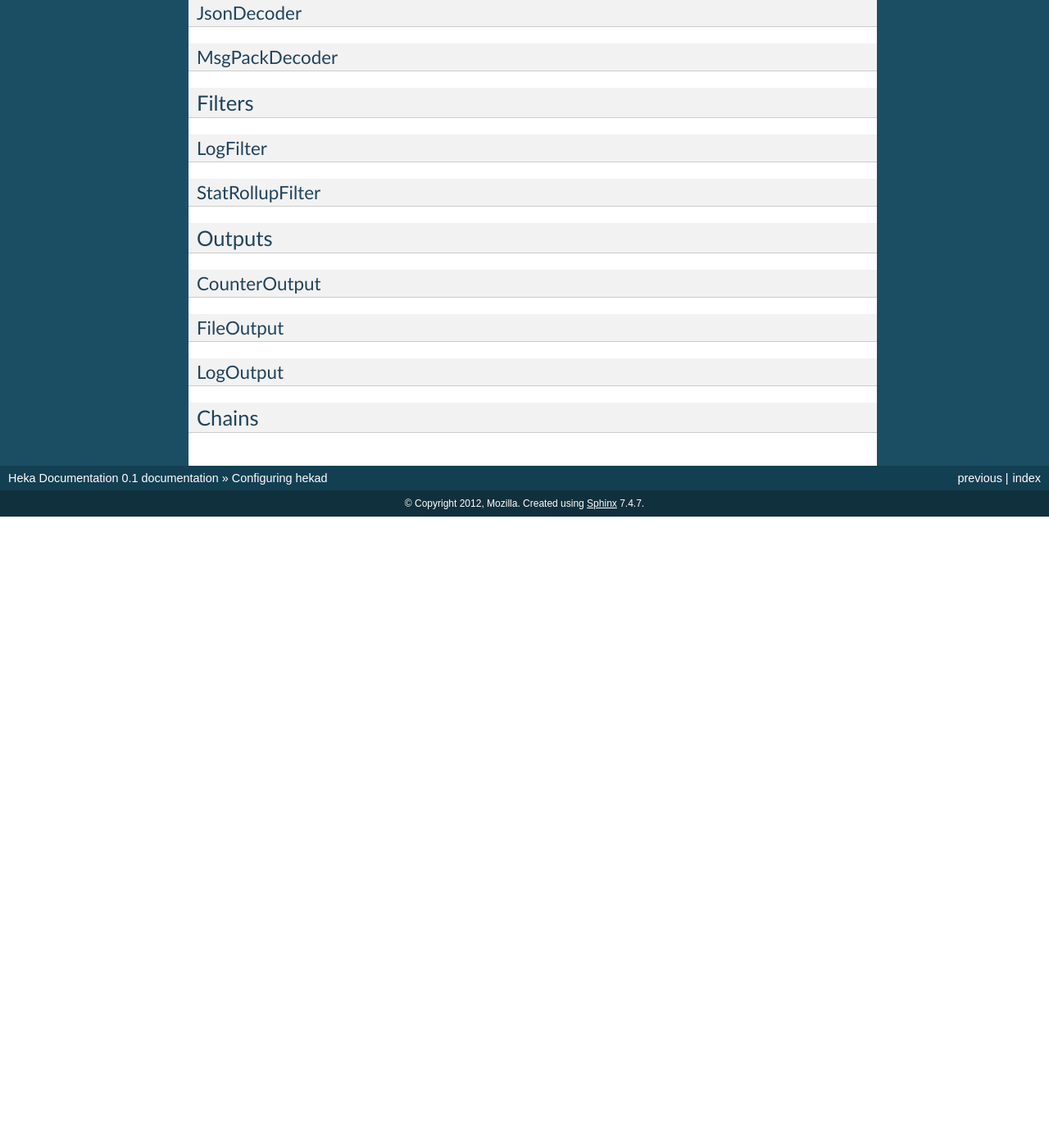
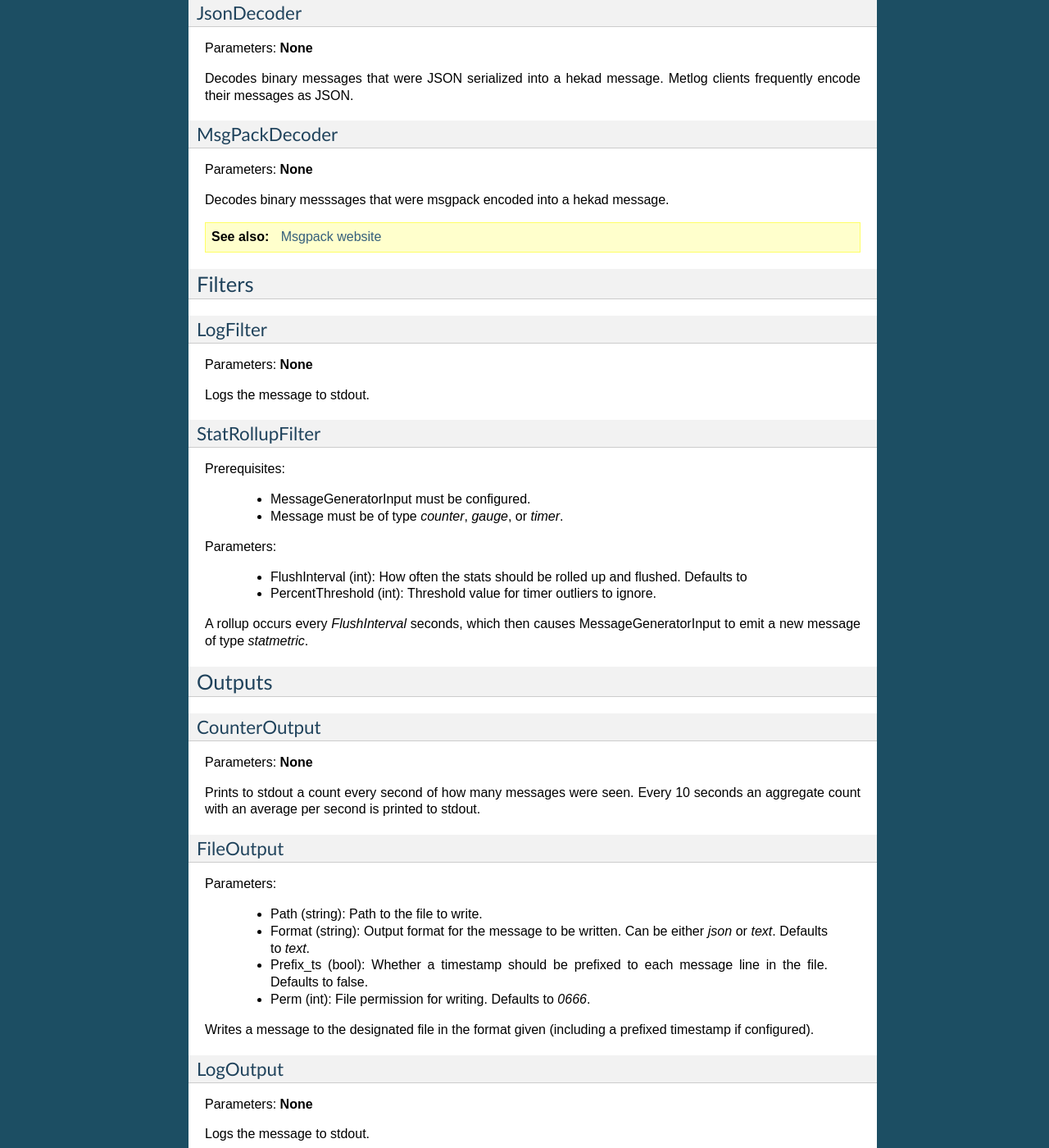
Before and after one commit to mozilla-services/heka-docs, a Sphinx documentation site: the page built from source/configuration/index.rst, in a window 1280 px wide and 1400 px high, scrolled down 2131 px. Shown: the whole window at 82% size. Built offline with Sphinx 7.4.7, drawn with Linux system fonts in a browser that asks for light colours; before the commit the page ends 2761 px from its top, so only the background shows below that; some of the changed text lies outside the part shown.

Commit message:
Add more detailed docs for various config options.

```diff
--- a/source/architecture/index.rst
+++ b/source/architecture/index.rst
@@ -92,7 +92,9 @@ into a *message*.
 
 A **decoder** may be used if the result from an input is not a message.
 The decoder can then translate the data from the input into a message.
-Some inputs may skip the decoding process.
+Some inputs may skip the decoding process. Hekad uses an internal
+process that determines the appropriate decoder and can have a default
+decoder specified.
 
 A **message** may correspond to an event or line of data from a log file
 or a statsd style timer/gauge/counter. Messages are created either by a
--- a/source/configuration/index.rst
+++ b/source/configuration/index.rst
@@ -140,10 +140,21 @@ decoder cannot be determined.
 JsonDecoder
 -----------
 
+Parameters: **None**
+
+Decodes binary messages that were JSON serialized into a hekad message.
+Metlog clients frequently encode their messages as JSON.
 
 
 MsgPackDecoder
 --------------
+
+Parameters: **None**
+
+Decodes binary messsages that were msgpack encoded into a hekad
+message.
+
+.. seealso:: `Msgpack website <http://msgpack.org/>`_
 
 Filters
 =======
@@ -151,8 +162,27 @@ Filters
 LogFilter
 ---------
 
+Parameters: **None**
+
+Logs the message to stdout.
+
 StatRollupFilter
 ----------------
+
+Prerequisites:
+
+    - MessageGeneratorInput must be configured.
+    - Message must be of type `counter`, `gauge`, or `timer`.
+
+Parameters:
+
+    - FlushInterval (int): How often the stats should be rolled up and
+      flushed. Defaults to
+    - PercentThreshold (int): Threshold value for timer outliers to
+      ignore.
+
+A rollup occurs every `FlushInterval` seconds, which then causes
+MessageGeneratorInput to emit a new message of type `statmetric`.
 
 Outputs
 =======
@@ -160,11 +190,34 @@ Outputs
 CounterOutput
 -------------
 
+Parameters: **None**
+
+Prints to stdout a count every second of how many messages were seen.
+Every 10 seconds an aggregate count with an average per second is
+printed to stdout.
+
 FileOutput
 ----------
+
+Parameters:
+
+    - Path (string): Path to the file to write.
+    - Format (string): Output format for the message to be written.
+      Can be either `json` or `text`. Defaults to `text`.
+    - Prefix_ts (bool): Whether a timestamp should be prefixed to each
+      message line in the file. Defaults to false.
+    - Perm (int): File permission for writing. Defaults to `0666`.
+
+Writes a message to the designated file in the format given (including
+a prefixed timestamp if configured).
 
 LogOutput
 ---------
 
+Parameters: **None**
+
+Logs the message to stdout.
+
+
 Chains
 ======
```
Also changed, not shown: other parts of source/configuration/index.rst (+1 -1 lines).
